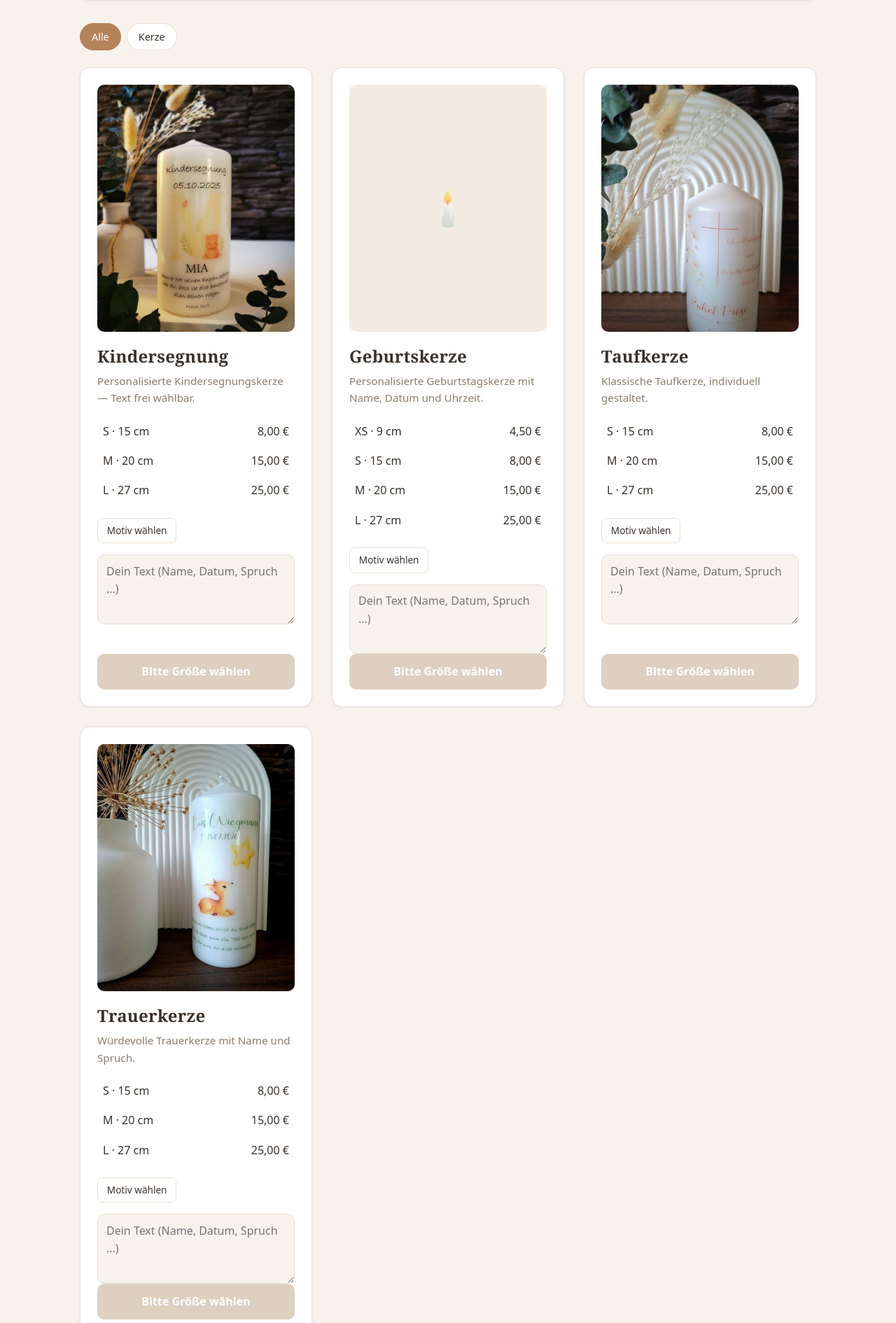
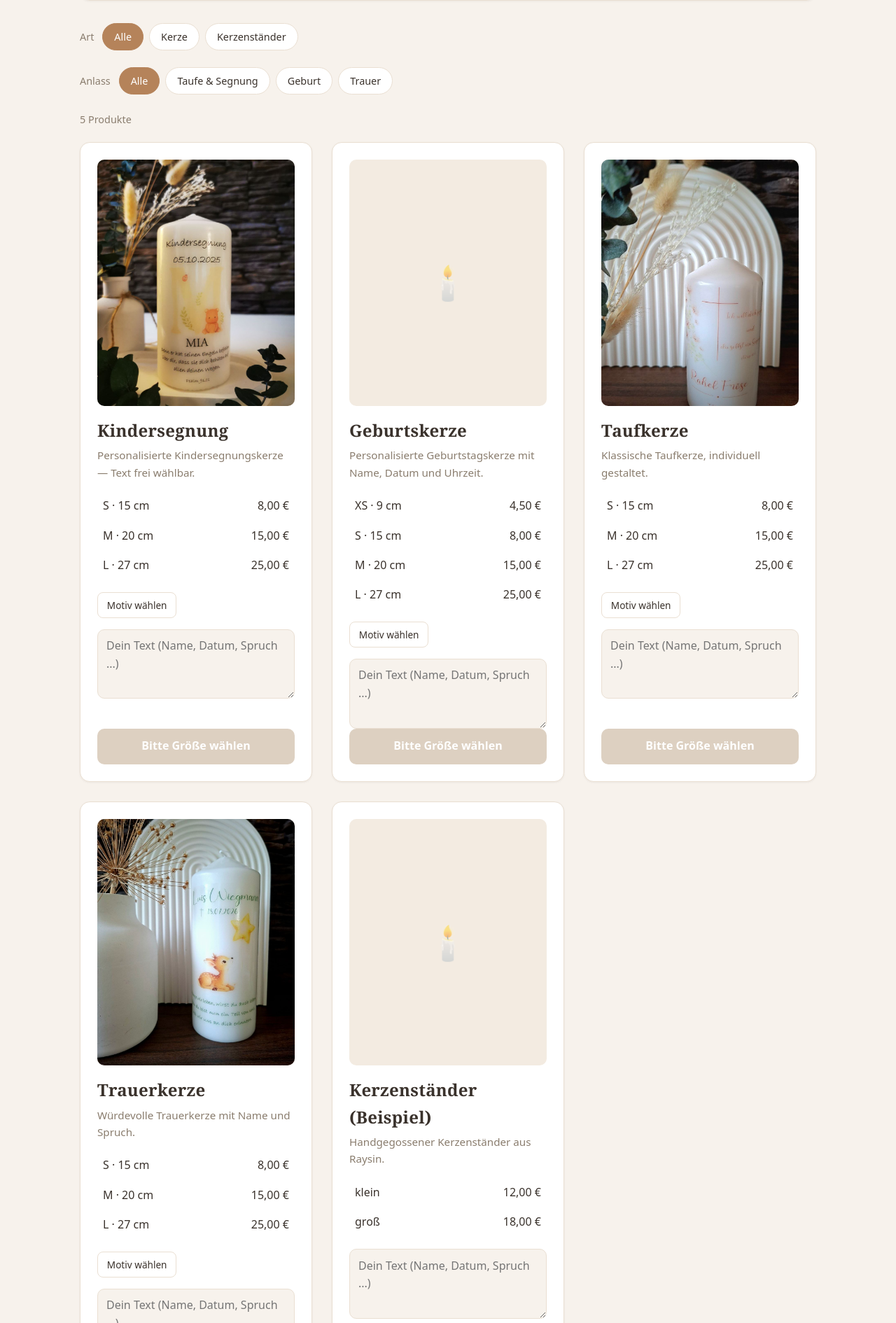
Before and after one commit to maximilianbese/wohlfuehlatmosphaere, a React (Vite) app: page / in a window 1280 px wide. Shown: the part 330-2220 px from the top of the page at 70% size. Built offline with nearby package versions, Linux system fonts and the light colour scheme.

Commit message:
feat: implement filtering functionality with FilterBar component and enhance cart item handling

```diff
--- a/src/App.css
+++ b/src/App.css
@@ -56,3 +56,45 @@
   border-color: var(--accent);
   color: #fff;
 }
+
+.filter-label {
+  align-self: center;
+  margin-right: 0.25rem;
+  font-size: 0.9rem;
+  color: var(--text-muted);
+}
+
+/* Ergebnis-Zeile: Zähler + Zurücksetzen-Knopf */
+.result-count {
+  margin: 0 0 1.25rem;
+  color: var(--text-muted);
+  font-size: 0.9rem;
+}
+
+.reset-button {
+  margin-bottom: 1.25rem;
+  padding: 0.4rem 0.9rem;
+  border: 1px solid var(--border);
+  border-radius: 999px;
+  background: transparent;
+  color: var(--text-muted);
+  font: inherit;
+  font-size: 0.85rem;
+  cursor: pointer;
+  transition: all 0.15s ease;
+}
+
+.reset-button:hover {
+  border-color: var(--accent);
+  color: var(--accent);
+}
+
+/* Freundlicher Hinweis, wenn nichts passt */
+.empty-hint {
+  padding: 3rem 1.5rem;
+  text-align: center;
+  color: var(--text-muted);
+  background: var(--surface);
+  border: 1px dashed var(--border);
+  border-radius: var(--radius);
+}
--- a/src/App.tsx
+++ b/src/App.tsx
@@ -2,17 +2,31 @@ import { useState } from "react";
 import { products } from "./data/products";
 import ProductCard from "./components/ProductCard";
 import Cart from "./components/Cart";
+import FilterBar from "./components/FilterBar";
 import "./App.css";
 
-const categories = ["Alle", ...new Set(products.map((p) => p.category))];
+const productTypes = [...new Set(products.map((p) => p.category))];
+const occasionList = [...new Set(products.flatMap((p) => p.occasions ?? []))];
 
 function App() {
   const [activeCategory, setActiveCategory] = useState("Alle");
+  const [activeOccasion, setActiveOccasion] = useState("Alle");
 
-  const visibleProducts =
-    activeCategory === "Alle"
-      ? products
-      : products.filter((product) => product.category === activeCategory);
+  function resetFilters() {
+    setActiveCategory("Alle");
+    setActiveOccasion("Alle");
+  }
+
+  const isFiltered = activeCategory !== "Alle" || activeOccasion !== "Alle";
+
+  const visibleProducts = products.filter((product) => {
+    const matchesType =
+      activeCategory === "Alle" || product.category === activeCategory;
+    const matchesOccasion =
+      activeOccasion === "Alle" ||
+      (product.occasions ?? []).includes(activeOccasion);
+    return matchesType && matchesOccasion;
+  });
 
   return (
     <div className="app">
@@ -24,28 +38,41 @@ function App() {
       <main className="container">
         <Cart />
 
-        <div className="filter-bar">
-          {categories.map((category) => (
-            <button
-              key={category}
-              type="button"
-              className={
-                category === activeCategory
-                  ? "filter-button filter-button--active"
-                  : "filter-button"
-              }
-              onClick={() => setActiveCategory(category)}
-            >
-              {category}
+        {productTypes.length > 1 && (
+          <FilterBar
+            label="Art"
+            options={["Alle", ...productTypes]}
+            active={activeCategory}
+            onChange={setActiveCategory}
+          />
+        )}
+
+        {occasionList.length > 0 && (
+          <FilterBar
+            label="Anlass"
+            options={["Alle", ...occasionList]}
+            active={activeOccasion}
+            onChange={setActiveOccasion}
+          />
+        )}
+
+        {isFiltered && (
+          <button type="button" className="reset-button" onClick={resetFilters}>
+            Zurücksetzen
           </button>
-          ))}
-        </div>
+        )}
 
+        <p className="result-count">{visibleProducts.length} Produkte</p>
+
+        {visibleProducts.length === 0 ? (
+          <p className="empty-hint">Für diese Auswahl gibt es leider nichts.</p>
+        ) : (
           <div className="product-grid">
             {visibleProducts.map((product) => (
               <ProductCard key={product.id} product={product} />
             ))}
           </div>
+        )}
       </main>
     </div>
   );
--- a/src/components/Cart.tsx
+++ b/src/components/Cart.tsx
@@ -12,7 +12,10 @@ function Cart() {
   const { items, removeFromCart, clearCart } = useCartContext();
   const [step, setStep] = useState<Step>("idle");
 
-  const total = items.reduce((sum, item) => sum + item.variant.price, 0);
+  const total = items.reduce(
+    (sum, item) => sum + item.variant.price * item.quantity,
+    0,
+  );
 
   async function handleOrder(customer: Customer) {
     setStep("sending");
--- a/src/components/CartLine.tsx
+++ b/src/components/CartLine.tsx
@@ -12,10 +12,13 @@ function CartLine({ item, onRemove }: CartLineProps) {
     <li className={styles.item}>
       <span className={styles.info}>
         {item.productName} · {item.variant.label}
+        {item.quantity > 1 && <> · ×{item.quantity}</>}
         {item.motif && <> · Motiv {item.motif}</>}
         {item.text && <em className={styles.text}> „{item.text}"</em>}
       </span>
-      <span className={styles.price}>{formatPrice(item.variant.price)}</span>
+      <span className={styles.price}>
+        {formatPrice(item.variant.price * item.quantity)}
+      </span>
       <button type="button" className={styles.remove} onClick={onRemove}>
         ✕
       </button>
--- /dev/null
+++ b/src/components/FilterBar.tsx
@@ -0,0 +1,30 @@
+type FilterBarProps = {
+  label?: string;
+  options: string[];
+  active: string;
+  onChange: (value: string) => void;
+};
+
+function FilterBar({ label, options, active, onChange }: FilterBarProps) {
+  return (
+    <div className="filter-bar">
+      {label && <span className="filter-label">{label}</span>}
+      {options.map((option) => (
+        <button
+          key={option}
+          type="button"
+          className={
+            option === active
+              ? "filter-button filter-button--active"
+              : "filter-button"
+          }
+          onClick={() => onChange(option)}
+        >
+          {option}
+        </button>
+      ))}
+    </div>
+  );
+}
+
+export default FilterBar;
--- a/src/components/ProductCard.tsx
+++ b/src/components/ProductCard.tsx
@@ -75,6 +75,7 @@ function ProductCard({ product }: ProductCardProps) {
             variant: selectedVariant,
             text: text,
             motif: motif,
+            quantity: 1,
           });
           setSelectedVariant(null);
           setText("");
--- a/src/data/products.ts
+++ b/src/data/products.ts
@@ -58,4 +58,14 @@ export const products: Product[] = [
       { label: "L · 27 cm", price: 25 },
     ],
   },
+  {
+    id: 5,
+    name: "Kerzenständer (Beispiel)",
+    category: "Kerzenständer",
+    description: "Handgegossener Kerzenständer aus Raysin.",
+    variants: [
+      { label: "klein", price: 12 },
+      { label: "groß", price: 18 },
+    ],
+  },
 ];
--- a/src/hooks/useCart.ts
+++ b/src/hooks/useCart.ts
@@ -20,7 +20,23 @@ export function useCart() {
   }, [items]);
 
   function addToCart(item: CartItem) {
-    setItems((prev) => [...prev, item]);
+    setItems((prev) => {
+      const index = prev.findIndex(
+        (p) =>
+          p.productId === item.productId &&
+          p.variant.label === item.variant.label &&
+          p.text === item.text &&
+          p.motif === item.motif,
+      );
+
+      if (index !== -1) {
+        return prev.map((p, i) =>
+          i === index ? { ...p, quantity: p.quantity + 1 } : p,
+        );
+      }
+
+      return [...prev, item];
+    });
   }
 
   function removeFromCart(index: number) {
--- a/src/types/cart-item.ts
+++ b/src/types/cart-item.ts
@@ -6,4 +6,5 @@ export type CartItem = {
   variant: Variant;
   text: string;
   motif: number | null;
+  quantity: number;
 };
```
Lines whose indentation alone changed are shown as unchanged.
